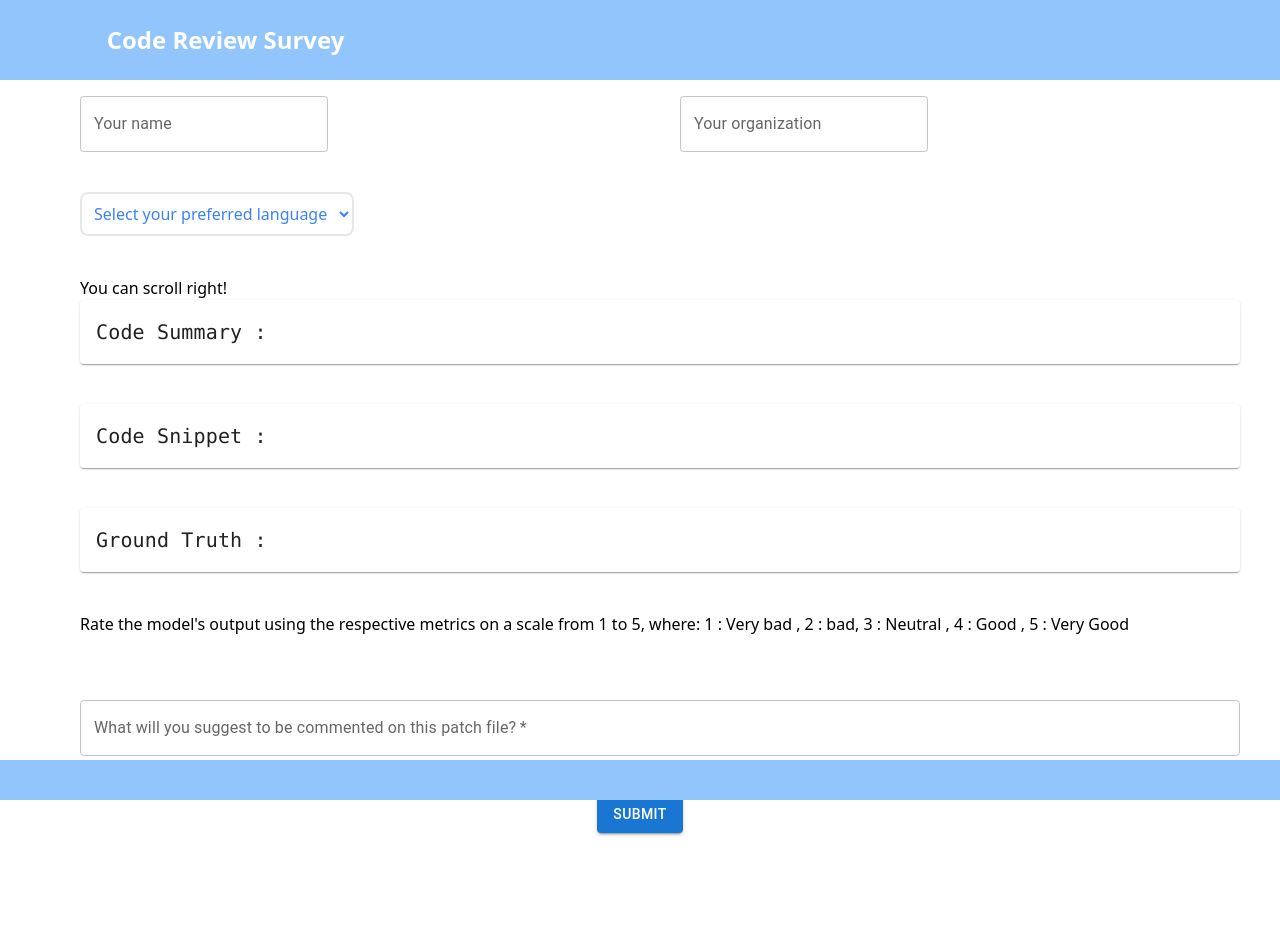
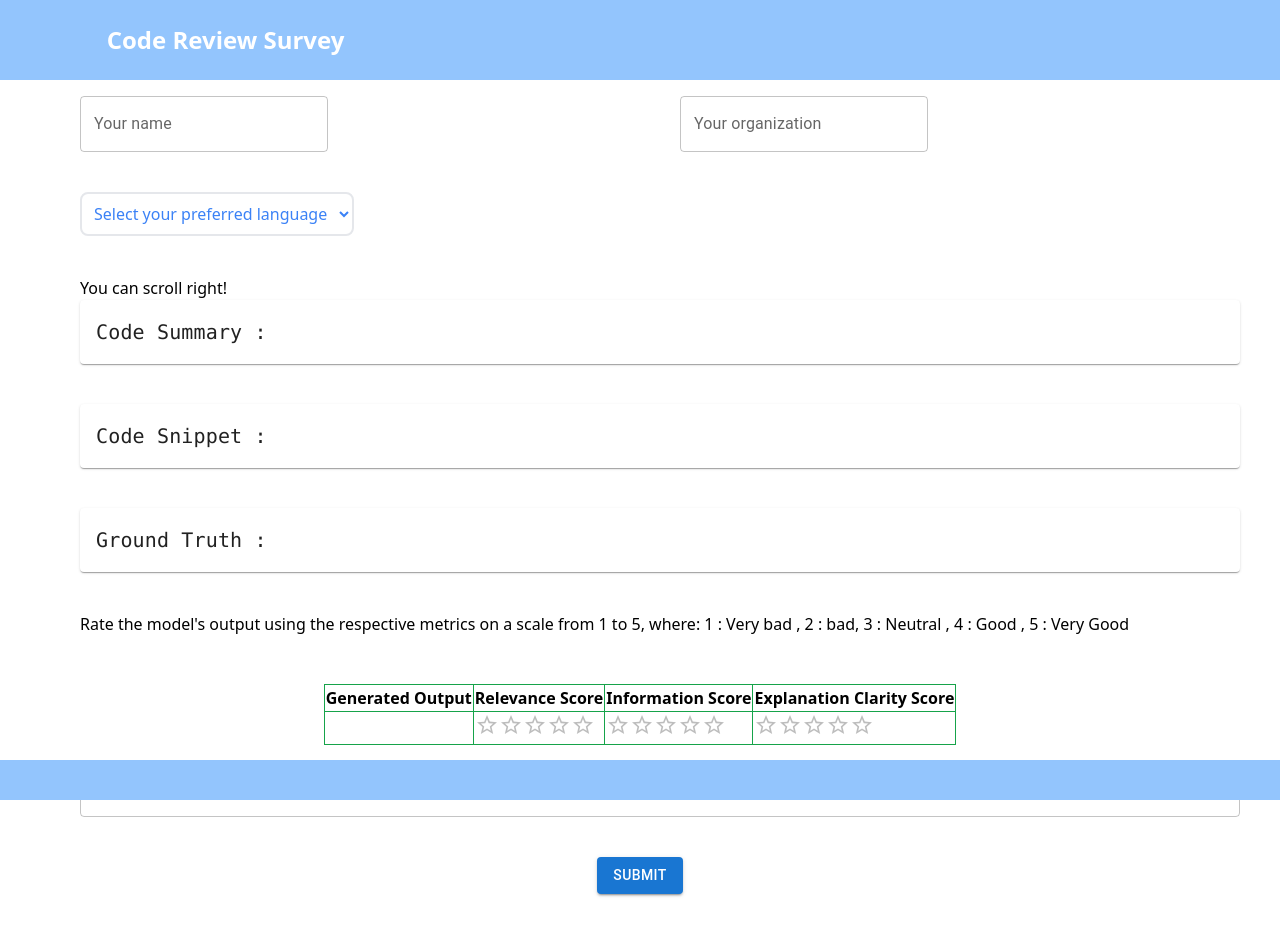
Before and after one commit to ayeshaathoi91/codeReview-Frontend, a React (Vite) app: page /codeReview-Frontend in a window 1280 px wide. Shown: the top 936 px of the page. Before the commit the page ends 897 px from the top, so only its background shows below. Built offline with nearby package versions, Linux system fonts and the light colour scheme.

Commit message:
Update Survey.tsx

```diff
--- a/src/Survey.tsx
+++ b/src/Survey.tsx
@@ -24,23 +24,25 @@ import { da, tr } from 'date-fns/locale';
 
 
 
-
-interface codeReview {
-    gold : string;
-    summary : string;
-    // Array of outputs
-    model_output : string[];
-    patch_file : string;
-    data_id : number;
-}
-
 function Survey() {
 
     const [formData, setFormData] = useState<{
         data_id: number;
         gold : string;
         summary : string;
-        model_output : string[];
+        // model outputs
+        codereviewer : string;
+        codellama : string;
+        gemini : string;
+        gpt_3_5 : string;
+        gpt_3_5_both : string;
+        gpt_3_5_cg : string;
+        gpt_3_5_sum : string;
+        llama2 : string;
+        llama3 : string;
+
+        // --------------------
+
         patch_file : string;
         name: string;
         organization: string;
@@ -50,13 +52,21 @@ function Survey() {
         model_information_score : number[];
         model_relevance_score : number[];
         model_explanation_clarity_score : number[],
-        model_name: string[];
-
     }>({
         data_id: -1,
         gold : '',
         summary : '',
-        model_output : [],
+        // --------------------
+        codereviewer : '',
+        codellama : '',
+        gemini : '',
+        gpt_3_5 : '',
+        gpt_3_5_both : '',
+        gpt_3_5_cg : '',
+        gpt_3_5_sum : '',
+        llama2 : '',
+        llama3 : '',
+        // --------------------
         patch_file : '',
         name: '',
         organization: '',
@@ -76,11 +86,23 @@ function Survey() {
             data_id: res.data_id,
             summary : res.summary,
             gold: res.gold,
-            model_output: res.output,
+            // model outputs
+            codereviewer: res.codereviewer,
+            codellama: res.codellama,
+            gemini: res.gemini,
+            gpt_3_5: res.gpt_3_5,
+            gpt_3_5_both: res.gpt_3_5_both,
+            gpt_3_5_cg: res.gpt_3_5_cg,
+            gpt_3_5_sum: res.gpt_3_5_sum,
+            llama2: res.llama2,
+            llama3: res.llama3,
+            // --------------------
+
             patch_file: res.patch,
+
           });
 
-          // console.log(formData);
+          console.log(formData);
         });
 
     };
@@ -240,7 +262,64 @@ function Survey() {
                 <br />
                 <br />
 
-                {/* Table with make border at center */}
+                <div align="center">
+                 {/* make the table wider */}
+
+
+
+                 <table className="border border-green-600">
+                   <thead>
+                     <tr>
+
+                       <th className="border border-green-600"> Generated Output </th>
+                       <th className="border border-green-600"> Relevance Score </th>
+                       <th className="border border-green-600"> Information Score </th>
+                       <th className="border border-green-600"> Explanation Clarity Score </th>
+                     </tr>
+                   </thead>
+                   <tbody>
+                     <tr>
+
+                     {/* Write a for loop using model's output */}
+
+
+                      <td className="border border-green-600">{formData.codereviewer}</td>
+                      <td className="border border-green-600">
+                        <Rating
+                          name="model_relevance_score"
+                          value={formData.model_relevance_score[0]}
+                          onChange={(e) => {
+                            formData.model_relevance_score[0] = e.target.value;
+                          }}
+                        />
+                      </td>
+                      <td className="border border-green-600">
+                        <Rating
+                          name="model_information_score"
+                          value={formData.model_information_score[0]}
+                          onChange={(e) => {
+                            formData.model_information_score[0] = e.target.value;
+                          }}
+                        />
+                      </td>
+                      <td className="border border-green-600">
+                        <Rating
+                          name="model_explanation_clarity_score"
+                          value={formData.model_explanation_clarity_score[0]}
+                          onChange={(e) => {
+                            formData.model_explanation_clarity_score[0] = e.target.value;
+                          }}
+                        />
+                      </td>
+                     </tr>
+
+
+                   </tbody>
+                 </table>
+               </div>
+
+
+
 
 
 
```
